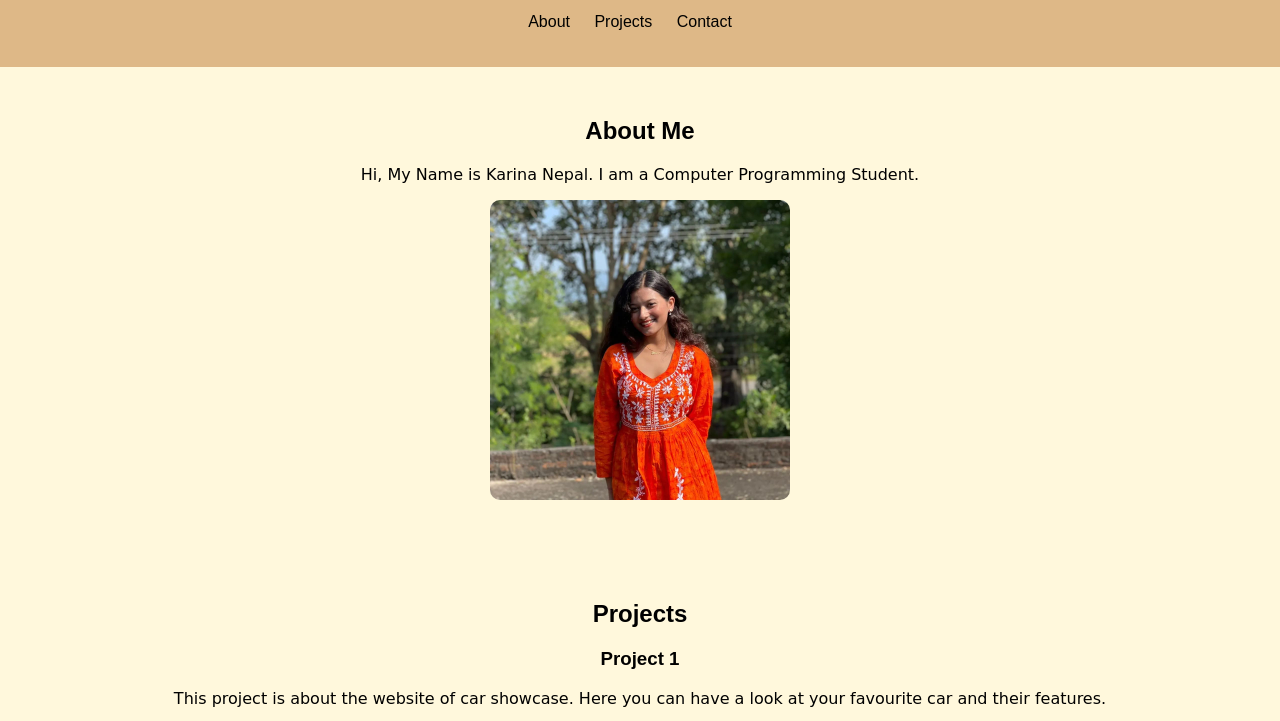
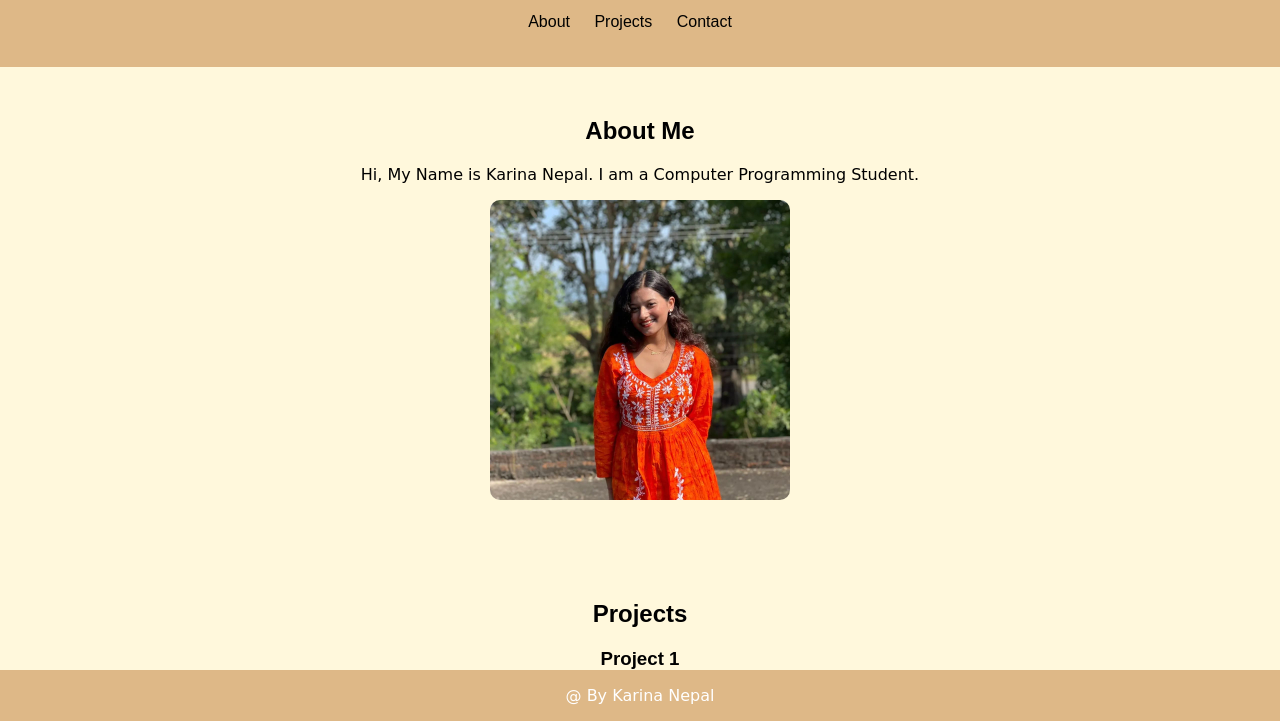
Before and after one commit to Karina-nepal11/my-portfolio, a plain HTML site: page index.html in a window 1280 px wide. Shown: the part 79-800 px from the top of the page. Drawn offline with Linux system fonts and the light colour scheme.

Commit message:
Add files via upload

```diff
--- a/style.css
+++ b/style.css
@@ -65,6 +65,7 @@ section{
 section h2{
     margin-top: 0;
     text-align: center;
+    color: black;
 
 }
 
@@ -77,3 +78,12 @@ section h2{
     margin-top: 0;
     text-align: center;
 }
+
+footer{
+    background-color:burlywood;
+    color:#fff;
+    text-align: center;
+    position: fixed;
+    bottom:0;
+     width:100%;
+    }
```
